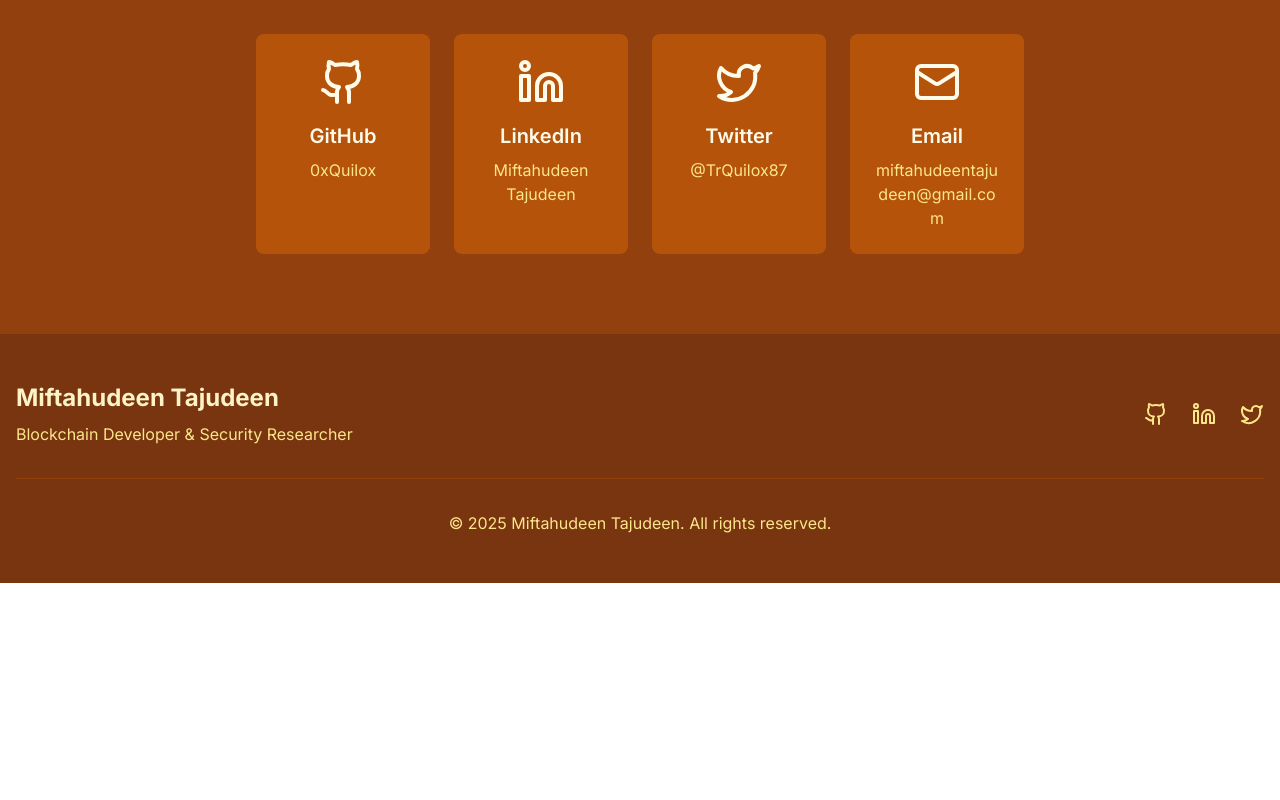
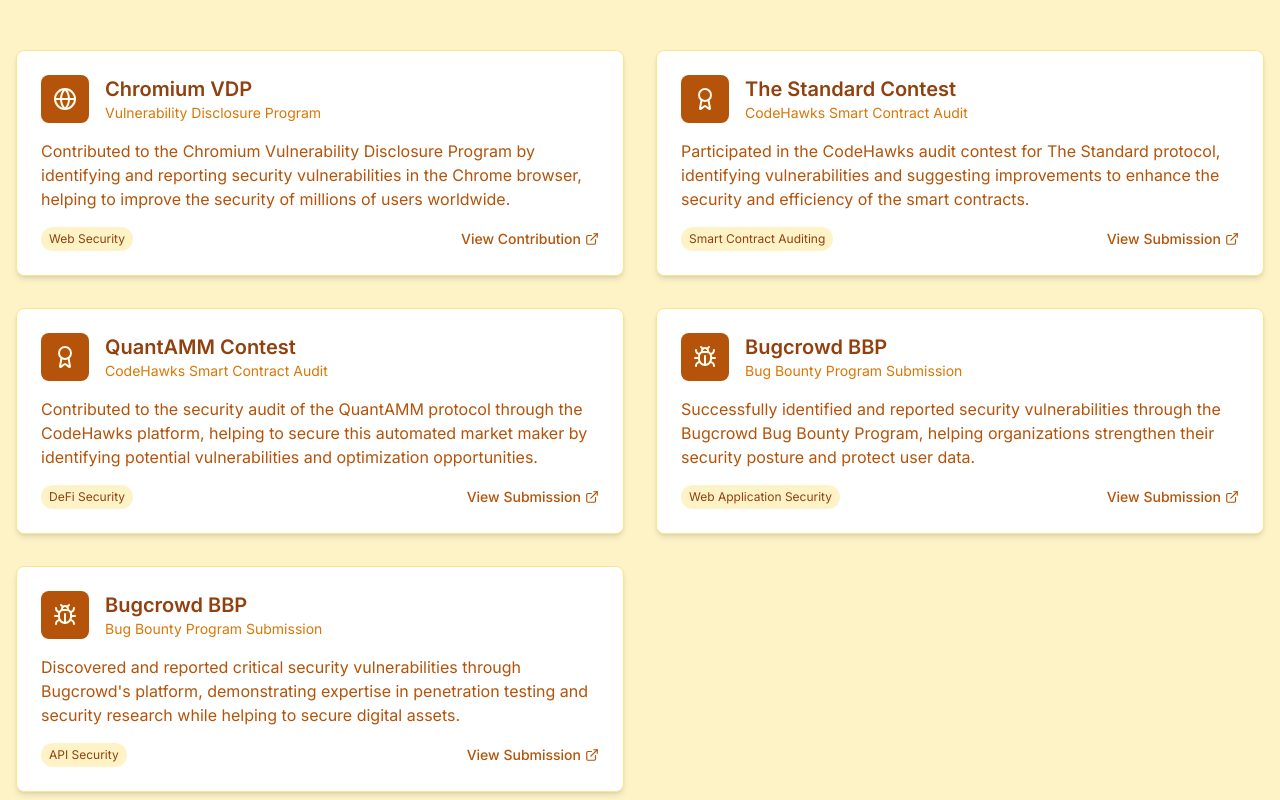
Before and after one commit to 0xQuilox/v0-miftahudeen-portfolio, a Next.js app: page / in a window 1280 px wide. Shown: the part 4180-4980 px from the top of the page. Before the commit the page ends 4763 px from the top, so only its background shows below. Built offline with nearby package versions, Linux system fonts and the light colour scheme.

Commit message:
feat: add Open Source Contributions section
Integrate contributions with consistent design and styling.

Co-authored-by: OxQuilox <91698193+0xQuilox@users.noreply.github.com>

```diff
--- a/app/page.tsx
+++ b/app/page.tsx
@@ -19,6 +19,10 @@ import {
   DollarSign,
   CheckCircle,
   Clock,
+  Bug,
+  Globe,
+  Award,
+  ExternalLink,
 } from "lucide-react"
 import Navbar from "@/components/navbar"
 
@@ -464,6 +468,166 @@ export default function Home() {
         </div>
       </section>
 
+      {/* Open Source Contributions Section */}
+      <section id="contributions" className="py-20 bg-amber-100">
+        <div className="container mx-auto px-4">
+          <div className="text-center mb-16">
+            <h2 className="text-3xl font-bold text-amber-900">Open Source Contributions</h2>
+            <div className="h-1 w-20 bg-amber-600 mx-auto mt-4 mb-8"></div>
+            <p className="max-w-3xl mx-auto text-amber-800">
+              My contributions to security research, vulnerability disclosure programs, and smart contract audits.
+            </p>
+          </div>
+
+          <div className="grid grid-cols-1 md:grid-cols-2 gap-8">
+            {/* Chromium VDP */}
+            <div className="bg-white p-6 rounded-lg shadow-md border border-amber-200 hover:shadow-lg transition-shadow">
+              <div className="flex items-center mb-4">
+                <div className="w-12 h-12 bg-amber-700 rounded-lg flex items-center justify-center mr-4">
+                  <Globe className="h-6 w-6 text-amber-50" />
+                </div>
+                <div>
+                  <h3 className="text-xl font-semibold text-amber-800">Chromium VDP</h3>
+                  <p className="text-amber-600 text-sm">Vulnerability Disclosure Program</p>
+                </div>
+              </div>
+              <p className="text-amber-700 mb-4">
+                Contributed to the Chromium Vulnerability Disclosure Program by identifying and reporting security
+                vulnerabilities in the Chrome browser, helping to improve the security of millions of users worldwide.
+              </p>
+              <div className="flex justify-between items-center">
+                <span className="text-xs bg-amber-100 text-amber-800 px-2 py-1 rounded-full">Web Security</span>
+                <Link
+                  href="https://issues.chromium.org/issues/40885369#comment17"
+                  target="_blank"
+                  rel="noopener noreferrer"
+                  className="text-amber-700 hover:text-amber-900 flex items-center text-sm font-medium"
+                >
+                  View Contribution <ExternalLink className="ml-1 h-3.5 w-3.5" />
+                </Link>
+              </div>
+            </div>
+
+            {/* The Standard Contest */}
+            <div className="bg-white p-6 rounded-lg shadow-md border border-amber-200 hover:shadow-lg transition-shadow">
+              <div className="flex items-center mb-4">
+                <div className="w-12 h-12 bg-amber-700 rounded-lg flex items-center justify-center mr-4">
+                  <Award className="h-6 w-6 text-amber-50" />
+                </div>
+                <div>
+                  <h3 className="text-xl font-semibold text-amber-800">The Standard Contest</h3>
+                  <p className="text-amber-600 text-sm">CodeHawks Smart Contract Audit</p>
+                </div>
+              </div>
+              <p className="text-amber-700 mb-4">
+                Participated in the CodeHawks audit contest for The Standard protocol, identifying vulnerabilities and
+                suggesting improvements to enhance the security and efficiency of the smart contracts.
+              </p>
+              <div className="flex justify-between items-center">
+                <span className="text-xs bg-amber-100 text-amber-800 px-2 py-1 rounded-full">
+                  Smart Contract Auditing
+                </span>
+                <Link
+                  href="https://codehawks.cyfrin.io/c/2023-12-the-standard/s/113"
+                  target="_blank"
+                  rel="noopener noreferrer"
+                  className="text-amber-700 hover:text-amber-900 flex items-center text-sm font-medium"
+                >
+                  View Submission <ExternalLink className="ml-1 h-3.5 w-3.5" />
+                </Link>
+              </div>
+            </div>
+
+            {/* QuantAMM Contest */}
+            <div className="bg-white p-6 rounded-lg shadow-md border border-amber-200 hover:shadow-lg transition-shadow">
+              <div className="flex items-center mb-4">
+                <div className="w-12 h-12 bg-amber-700 rounded-lg flex items-center justify-center mr-4">
+                  <Award className="h-6 w-6 text-amber-50" />
+                </div>
+                <div>
+                  <h3 className="text-xl font-semibold text-amber-800">QuantAMM Contest</h3>
+                  <p className="text-amber-600 text-sm">CodeHawks Smart Contract Audit</p>
+                </div>
+              </div>
+              <p className="text-amber-700 mb-4">
+                Contributed to the security audit of the QuantAMM protocol through the CodeHawks platform, helping to
+                secure this automated market maker by identifying potential vulnerabilities and optimization
+                opportunities.
+              </p>
+              <div className="flex justify-between items-center">
+                <span className="text-xs bg-amber-100 text-amber-800 px-2 py-1 rounded-full">DeFi Security</span>
+                <Link
+                  href="https://codehawks.cyfrin.io/c/2024-12-quantamm/s/159"
+                  target="_blank"
+                  rel="noopener noreferrer"
+                  className="text-amber-700 hover:text-amber-900 flex items-center text-sm font-medium"
+                >
+                  View Submission <ExternalLink className="ml-1 h-3.5 w-3.5" />
+                </Link>
+              </div>
+            </div>
+
+            {/* Bugcrowd BBP 1 */}
+            <div className="bg-white p-6 rounded-lg shadow-md border border-amber-200 hover:shadow-lg transition-shadow">
+              <div className="flex items-center mb-4">
+                <div className="w-12 h-12 bg-amber-700 rounded-lg flex items-center justify-center mr-4">
+                  <Bug className="h-6 w-6 text-amber-50" />
+                </div>
+                <div>
+                  <h3 className="text-xl font-semibold text-amber-800">Bugcrowd BBP</h3>
+                  <p className="text-amber-600 text-sm">Bug Bounty Program Submission</p>
+                </div>
+              </div>
+              <p className="text-amber-700 mb-4">
+                Successfully identified and reported security vulnerabilities through the Bugcrowd Bug Bounty Program,
+                helping organizations strengthen their security posture and protect user data.
+              </p>
+              <div className="flex justify-between items-center">
+                <span className="text-xs bg-amber-100 text-amber-800 px-2 py-1 rounded-full">
+                  Web Application Security
+                </span>
+                <Link
+                  href="https://bugcrowd.com/submissions/f394bed8-bcfe-44f7-84ee-48d0087fed5c"
+                  target="_blank"
+                  rel="noopener noreferrer"
+                  className="text-amber-700 hover:text-amber-900 flex items-center text-sm font-medium"
+                >
+                  View Submission <ExternalLink className="ml-1 h-3.5 w-3.5" />
+                </Link>
+              </div>
+            </div>
+
+            {/* Bugcrowd BBP 2 */}
+            <div className="bg-white p-6 rounded-lg shadow-md border border-amber-200 hover:shadow-lg transition-shadow">
+              <div className="flex items-center mb-4">
+                <div className="w-12 h-12 bg-amber-700 rounded-lg flex items-center justify-center mr-4">
+                  <Bug className="h-6 w-6 text-amber-50" />
+                </div>
+                <div>
+                  <h3 className="text-xl font-semibold text-amber-800">Bugcrowd BBP</h3>
+                  <p className="text-amber-600 text-sm">Bug Bounty Program Submission</p>
+                </div>
+              </div>
+              <p className="text-amber-700 mb-4">
+                Discovered and reported critical security vulnerabilities through Bugcrowd's platform, demonstrating
+                expertise in penetration testing and security research while helping to secure digital assets.
+              </p>
+              <div className="flex justify-between items-center">
+                <span className="text-xs bg-amber-100 text-amber-800 px-2 py-1 rounded-full">API Security</span>
+                <Link
+                  href="https://bugcrowd.com/submissions/40e58df0-8ae5-4c50-ae2b-b4ede7aa7b93"
+                  target="_blank"
+                  rel="noopener noreferrer"
+                  className="text-amber-700 hover:text-amber-900 flex items-center text-sm font-medium"
+                >
+                  View Submission <ExternalLink className="ml-1 h-3.5 w-3.5" />
+                </Link>
+              </div>
+            </div>
+          </div>
+        </div>
+      </section>
+
       {/* Contact Section - Updated to show only social links and email */}
       <section id="contact" className="py-20 bg-amber-800 text-amber-50">
         <div className="container mx-auto px-4">
```
Also changed, not shown: public/profile-image.png (added).
